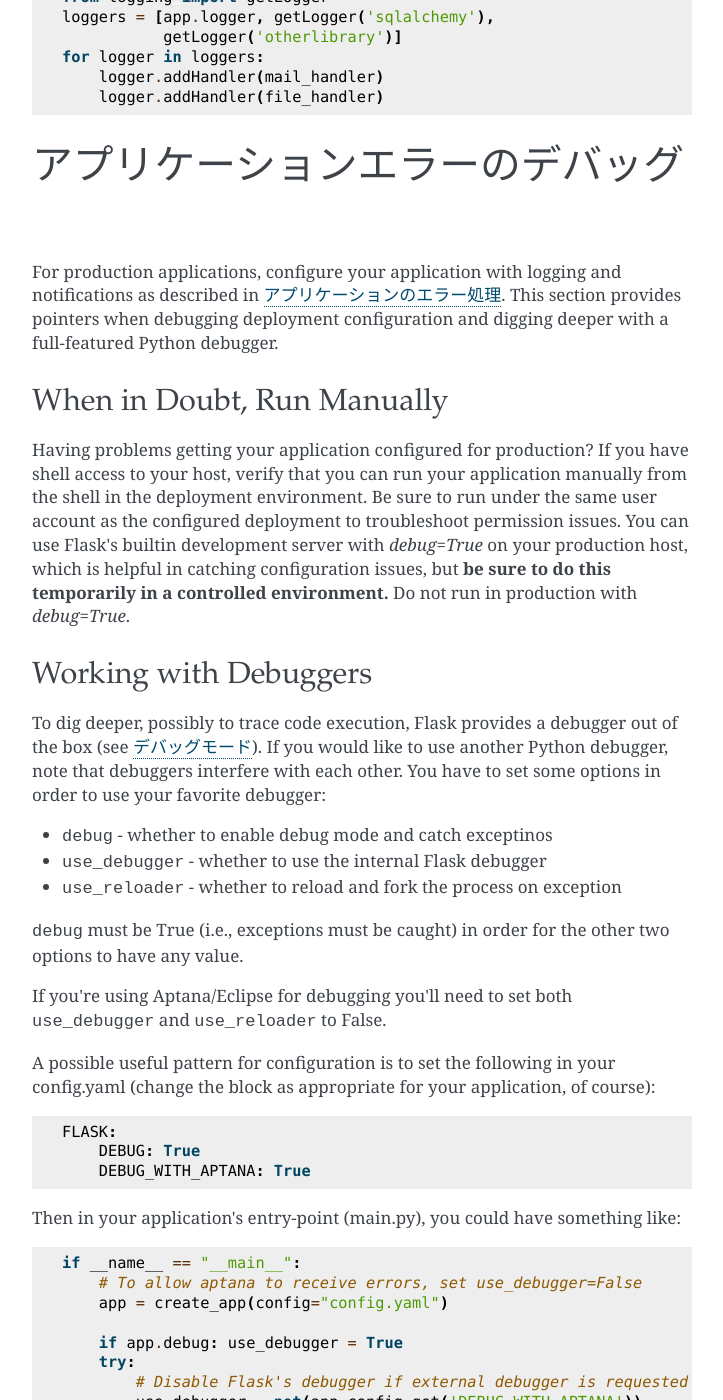
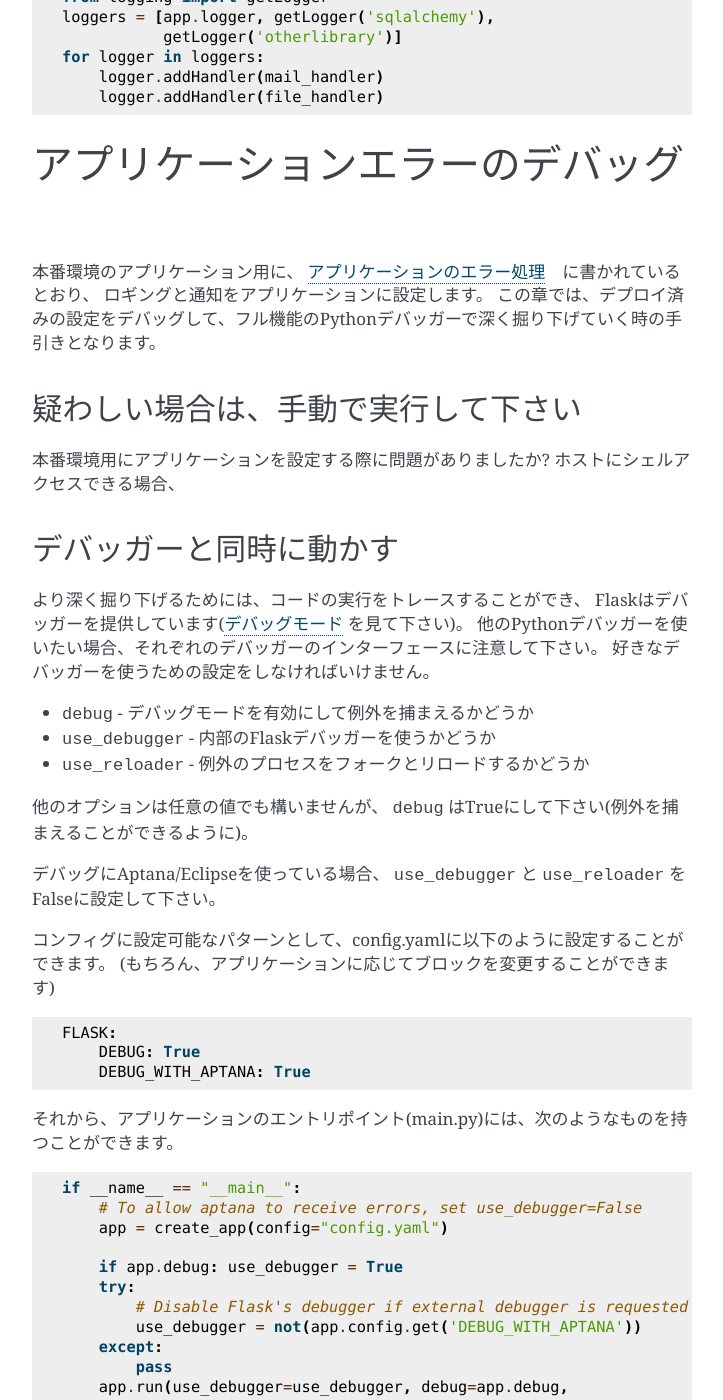
Before and after one commit to tokuda109/flask-docs-ja, a Sphinx documentation site: the page built from docs/errorhandling.rst, in a window 1280 px wide and 1400 px high, scrolled down 4495 px. Shown: the whole window, without its empty margins (388-1111 px from the left). Built offline with Sphinx 7.4.7, drawn with Linux system fonts in a browser that asks for light colours; pages that are not in the unit, such as notebooks, are missing from menus; some of the changed text lies outside the part shown.

Commit message:
Translated partway

```diff
--- a/docs/errorhandling.rst
+++ b/docs/errorhandling.rst
@@ -356,53 +356,83 @@ Eメール
 アプリケーションエラーのデバッグ
 ========================================
 
-For production applications, configure your application with logging and
-notifications as described in :ref:`application-errors`.  This section provides
-pointers when debugging deployment configuration and digging deeper with a
-full-featured Python debugger.
+.. For production applications, configure your application with logging and
+   notifications as described in :ref:`application-errors`.  This section provides
+   pointers when debugging deployment configuration and digging deeper with a
+   full-featured Python debugger.
 
+本番環境のアプリケーション用に、 :ref:`application-errors`　に書かれているとおり、
+ロギングと通知をアプリケーションに設定します。
+この章では、デプロイ済みの設定をデバッグして、フル機能のPythonデバッガーで深く掘り下げていく時の手引きとなります。
 
-When in Doubt, Run Manually
----------------------------
+.. When in Doubt, Run Manually
+   ---------------------------
 
-Having problems getting your application configured for production?  If you
-have shell access to your host, verify that you can run your application
-manually from the shell in the deployment environment.  Be sure to run under
-the same user account as the configured deployment to troubleshoot permission
-issues.  You can use Flask's builtin development server with `debug=True` on
-your production host, which is helpful in catching configuration issues, but
-**be sure to do this temporarily in a controlled environment.** Do not run in
-production with `debug=True`.
+疑わしい場合は、手動で実行して下さい
+-----------------------------------
 
+.. Having problems getting your application configured for production?  If you
+   have shell access to your host, verify that you can run your application
+   manually from the shell in the deployment environment.  Be sure to run under
+   the same user account as the configured deployment to troubleshoot permission
+   issues.  You can use Flask's builtin development server with `debug=True` on
+   your production host, which is helpful in catching configuration issues, but
+   **be sure to do this temporarily in a controlled environment.** Do not run in
+   production with `debug=True`.
+
+本番環境用にアプリケーションを設定する際に問題がありましたか?
+ホストにシェルアクセスできる場合、
 
 .. _working-with-debuggers:
 
-Working with Debuggers
-----------------------
+デバッガーと同時に動かす
+-------------------------
 
-To dig deeper, possibly to trace code execution, Flask provides a debugger out
-of the box (see :ref:`debug-mode`).  If you would like to use another Python
-debugger, note that debuggers interfere with each other.  You have to set some
-options in order to use your favorite debugger:
+.. Working with Debuggers
+   ----------------------
 
-* ``debug``        - whether to enable debug mode and catch exceptinos
-* ``use_debugger`` - whether to use the internal Flask debugger
-* ``use_reloader`` - whether to reload and fork the process on exception
+.. To dig deeper, possibly to trace code execution, Flask provides a debugger out
+   of the box (see :ref:`debug-mode`).  If you would like to use another Python
+   debugger, note that debuggers interfere with each other.  You have to set some
+   options in order to use your favorite debugger:
 
-``debug`` must be True (i.e., exceptions must be caught) in order for the other
-two options to have any value.
+より深く掘り下げるためには、コードの実行をトレースすることができ、
+Flaskはデバッガーを提供しています(:ref:`debug-mode` を見て下さい)。
+他のPythonデバッガーを使いたい場合、それぞれのデバッガーのインターフェースに注意して下さい。
+好きなデバッガーを使うための設定をしなければいけません。
 
-If you're using Aptana/Eclipse for debugging you'll need to set both
-``use_debugger`` and ``use_reloader`` to False.
+.. ``debug``        - whether to enable debug mode and catch exceptinos
+.. ``use_debugger`` - whether to use the internal Flask debugger
+.. ``use_reloader`` - whether to reload and fork the process on exception
 
-A possible useful pattern for configuration is to set the following in your
-config.yaml (change the block as appropriate for your application, of course)::
+* ``debug``        - デバッグモードを有効にして例外を捕まえるかどうか
+* ``use_debugger`` - 内部のFlaskデバッガーを使うかどうか
+* ``use_reloader`` - 例外のプロセスをフォークとリロードするかどうか
+
+.. ``debug`` must be True (i.e., exceptions must be caught) in order for the other
+   two options to have any value.
+
+他のオプションは任意の値でも構いませんが、 ``debug`` はTrueにして下さい(例外を捕まえることができるように)。
+
+.. If you're using Aptana/Eclipse for debugging you'll need to set both
+   ``use_debugger`` and ``use_reloader`` to False.
+
+デバッグにAptana/Eclipseを使っている場合、
+``use_debugger`` と ``use_reloader`` をFalseに設定して下さい。
+
+.. A possible useful pattern for configuration is to set the following in your
+   config.yaml (change the block as appropriate for your application, of course)::
+
+コンフィグに設定可能なパターンとして、config.yamlに以下のように設定することができます。
+(もちろん、アプリケーションに応じてブロックを変更することができます) ::
 
    FLASK:
        DEBUG: True
        DEBUG_WITH_APTANA: True
 
-Then in your application's entry-point (main.py), you could have something like::
+.. Then in your application's entry-point (main.py), you could have something like::
+
+それから、アプリケーションのエントリポイント(main.py)には、次のようなものを持つことができます。 ::
 
    if __name__ == "__main__":
        # To allow aptana to receive errors, set use_debugger=False
```
